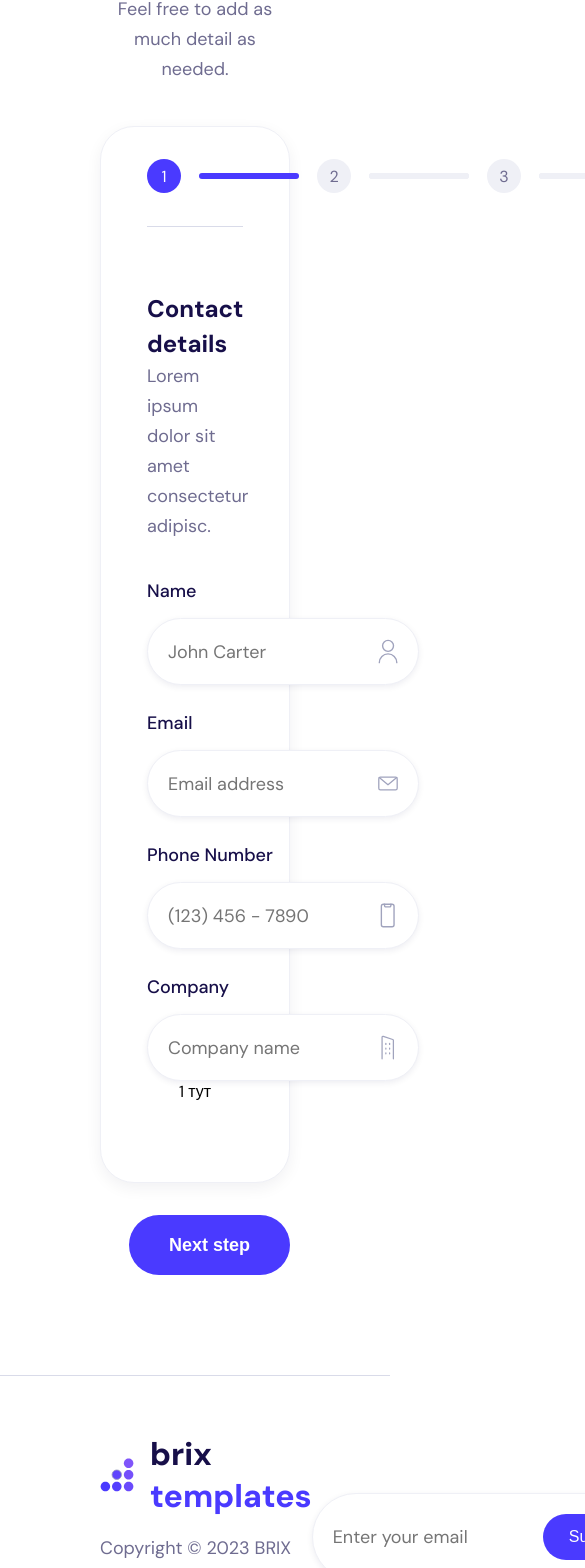
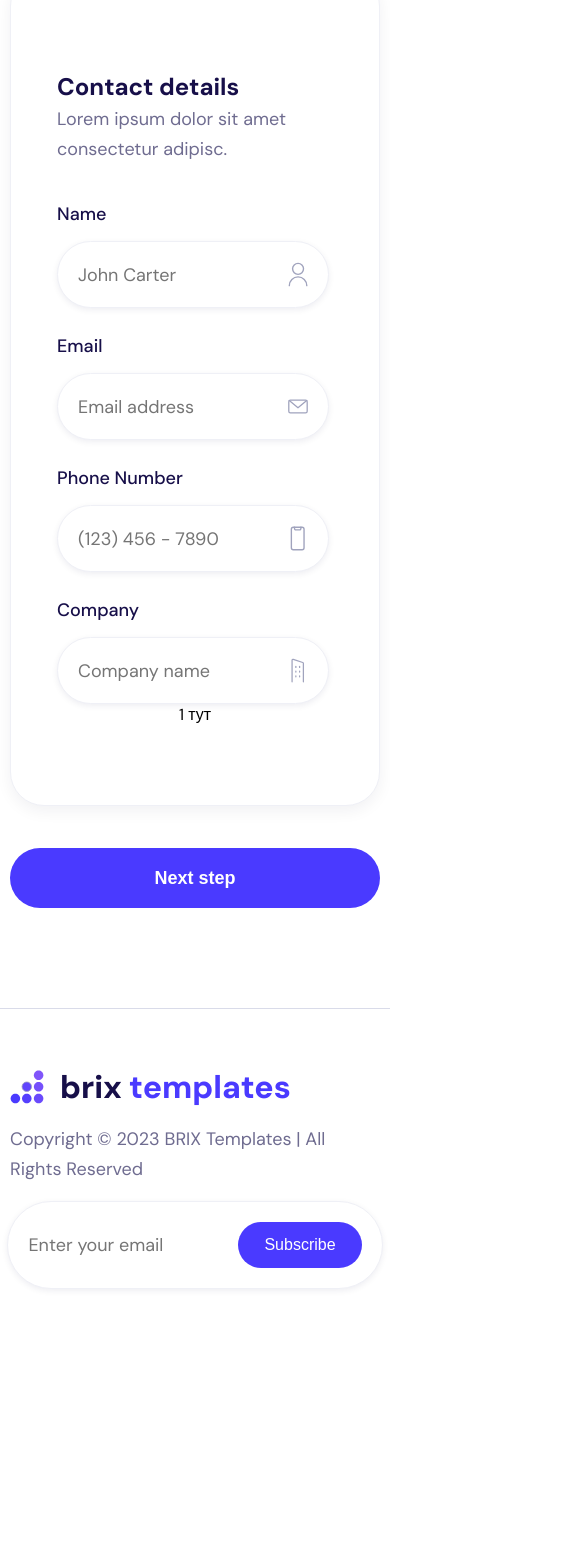
Before and after one commit to yuKalashnikova2/questionnaire, a Vue app: page / in a window 390 px wide. Shown: the part 427-1995 px from the top of the page, 585 px wide, since content can reach past the window. After the commit the page ends 1773 px from the top, so only its background shows below. Built offline with nearby package versions, Linux system fonts and the light colour scheme.

Commit message:
refactor(styles)

```diff
--- a/src/App.vue
+++ b/src/App.vue
@@ -77,6 +77,9 @@ export default {
 .container {
   max-width: 1242px;
   margin: 0 100px;
+  @media (max-width: 575px) {
+    margin: 0 10px;
+  }
 }
 .preview {
   margin: auto;
--- a/src/components/Checkbox.vue
+++ b/src/components/Checkbox.vue
@@ -50,6 +50,10 @@ export default {
   line-height: 20px;
   border: 1px solid transparent;
   cursor: pointer;
+  @media (max-width: 575px) {
+    width: 100%;
+
+  }
   &_checked {
     border: 1px solid var(--primary-color-1, #4a3aff);
   }
--- a/src/components/Footer.vue
+++ b/src/components/Footer.vue
@@ -26,7 +26,7 @@ export default {
     </div>
 
     <div class="footer__subscribe">
-      <Inputs placeholder="Enter your email">
+      <Inputs placeholder="Enter your email" isWidth>
         <Button label="Subscribe" smallSize />
     </Inputs>
 
@@ -40,6 +40,9 @@ export default {
   justify-content: space-between;
   align-items: center;
   padding: 57px 0;
+  @media (max-width: 992px) {
+    flex-direction: column;
+  }
 
   &__copyright {
 
--- a/src/components/Form.vue
+++ b/src/components/Form.vue
@@ -66,20 +66,23 @@ export default {
 
   methods: {
     nextStep(atr) {
+      // if(this.stepsProgressive.steps[key] == 1) {
+      //   this.stepsProgressive.steps[key] = true
+      // }
       if (this.stepsProgressive.currentStep <= 3)
-        this.stepsProgressive.currentStep++
+      this.stepsProgressive.currentStep++
       this.stepsProgressive.steps[this.stepsProgressive.currentStep] = true
       if (atr === 'input' && stepsProgressive.currentStep === 1) {
-        isSubmit = true
+        this.isSubmit = true
       }
       if (atr === 'checkbox' && stepsProgressive.currentStep === 2) {
-        isInput = true
+        this.isInput = true
       }
       if (atr === 'radio' && stepsProgressive.currentStep === 3) {
-        isCheckbox = true
+        this.isCheckbox = true
       }
       if (atr === 'submit' && stepsProgressive.currentStep === 4) {
-        isCheckbox = true
+        this.isCheckbox = true
       }
     },
     previousStep() {
@@ -137,7 +140,8 @@ export default {
           <div
             :class="[
               'form-block__steps-list__step-bubble',
-              stepsProgressive.steps[index + 1] ? '' : 'disabled',
+              // stepsProgressive.steps[index+1] ? '' : 'disabled',
+              index + 1 == this.stepsProgressive.currentStep ? '' : 'disabled'
             ]"
           >
             {{ step }}
@@ -146,7 +150,8 @@ export default {
             <div
               :class="[
                 'form-block__steps-list__step-line-fill',
-                stepsProgressive.steps[index + 1] ? '' : 'disabled',
+                // stepsProgressive.steps[index + 1] ? '' : 'disabled',
+                index + 1 == this.stepsProgressive.currentStep ? '' : 'disabled'
               ]"
             ></div>
           </div>
@@ -269,7 +274,6 @@ export default {
 
         <!-- submit -->
         <div v-if="4 === stepsProgressive.currentStep">
-          {{ submitDateObj }}
           <img
             class="form-block__contact-details__img"
             src="/assets/svg/form-submit.svg"
@@ -287,7 +291,7 @@ export default {
           <div class="button-form__submit">
             <Button
               label="Submit"
-              @click="submitDate({ name: 'Los', lastnameL: 'nagsh' })"
+              @click="submitDate()"
             />
           </div>
         </div>
@@ -332,6 +336,9 @@ export default {
 
       border-bottom: 1px solid #d9dbe9;
       padding-bottom: 33px;
+      @media(max-width: 575px) {
+        display: none;
+      }
       &__step {
         display: flex;
         align-items: center;
@@ -359,6 +366,9 @@ export default {
           height: 6px;
           border-radius: 40px;
           margin: 0 18px;
+          @media (max-width: 767px) {
+            width: 10px;
+          }
 
           &-fill {
             background-color: #4a3aff;
@@ -414,6 +424,10 @@ export default {
     display: flex;
     justify-content: space-between;
     margin-bottom: 100px;
+    @media (max-width: 575px) {
+      flex-direction: column;
+      gap: 10px;
+    }
 
     &_none {
       &:first-child {
--- a/src/components/Header.vue
+++ b/src/components/Header.vue
@@ -10,10 +10,6 @@ export default {
 </script>
 <template>
   <header class="header">
-    <!-- <div class="header__logo">
-      <img class="header__logo-img" src="/assets/svg/logo.svg" alt="logo" />
-      <h1 class="header__logo-title">brix <span>templates</span></h1>
-    </div> -->
     <Logo />
     <Button label="Clone now" />
   </header>
@@ -24,22 +20,9 @@ export default {
   display: flex;
   justify-content: space-between;
   padding: 42px 0 45px 0;
-//   &__logo {
-//     display: flex;
-//     align-items: center;
-//     gap: 16px;
-//     &-img {
-//       width: 40px;
-//       height: 40px;
-//     }
-//     &-title {
-//       font-size: 36px;
-//       color: #170f49;
-//       font-weight: 900;
-//       & span {
-//         color: #4a3aff;
-//       }
-//     }
-//   }
+  @media (max-width: 767px) {
+    flex-direction: column;
+    gap: 15px;
+  }
 }
 </style>
--- a/src/components/Inputs.vue
+++ b/src/components/Inputs.vue
@@ -17,7 +17,14 @@ export default {
         type: Boolean,
         required: false
     },
-    enterText: String,
+    enterText: {
+      type: String,
+      required: true
+    },
+    isWidth: {
+      type: Boolean,
+      required: false
+    }
   },
   emits: ['update:enterText'],
 }
@@ -26,7 +33,7 @@ export default {
 <template>
   <div :class="['input', inputForm  ? 'input_padding-top' :'' ]">
     <label class="input__label" :for="name">{{ name }}</label>
-    <div class="input__enter">
+    <div :class="['input__enter', isWidth ? 'input__enter_width' : '']">
       <input
         type="text"
         :name="name"
@@ -66,6 +73,12 @@ export default {
     font-size: 18px;
     font-weight: 400;
     line-height: 20px;
+    &_width {
+      min-width: 500px;
+      @media (max-width: 575px) {
+        min-width: 100%;
+      }
+    }
   }
 }
 </style>
--- a/src/components/Radio.vue
+++ b/src/components/Radio.vue
@@ -59,6 +59,9 @@ export default {
   display: flex;
   gap: 12px;
   padding: 45px 0 45px 32px !important;
+  @media (max-width: 767px) {
+    padding: 10px !important;
+  }
   &__input {
     flex-shrink: 0;
     width: 24px;
```
